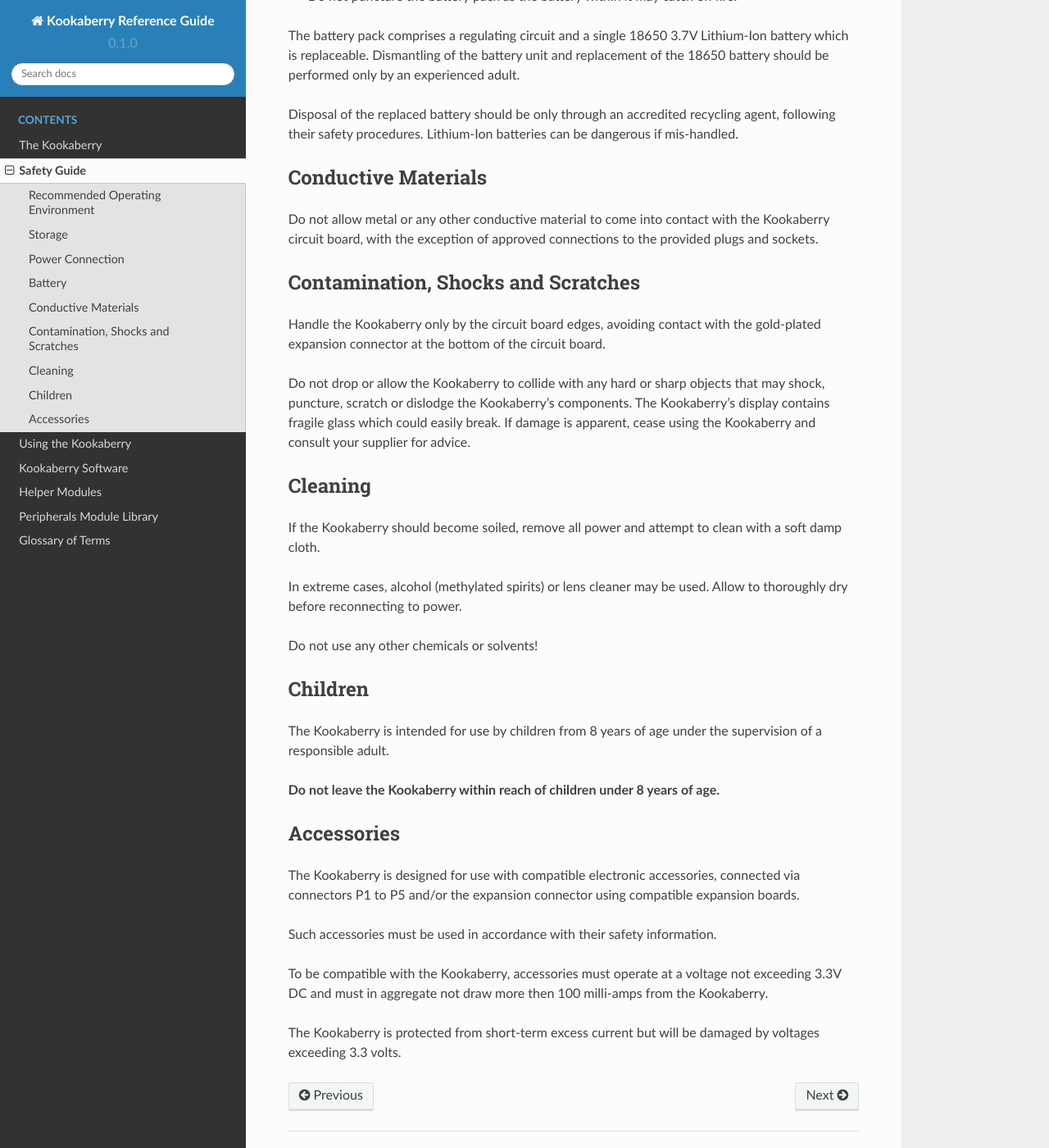
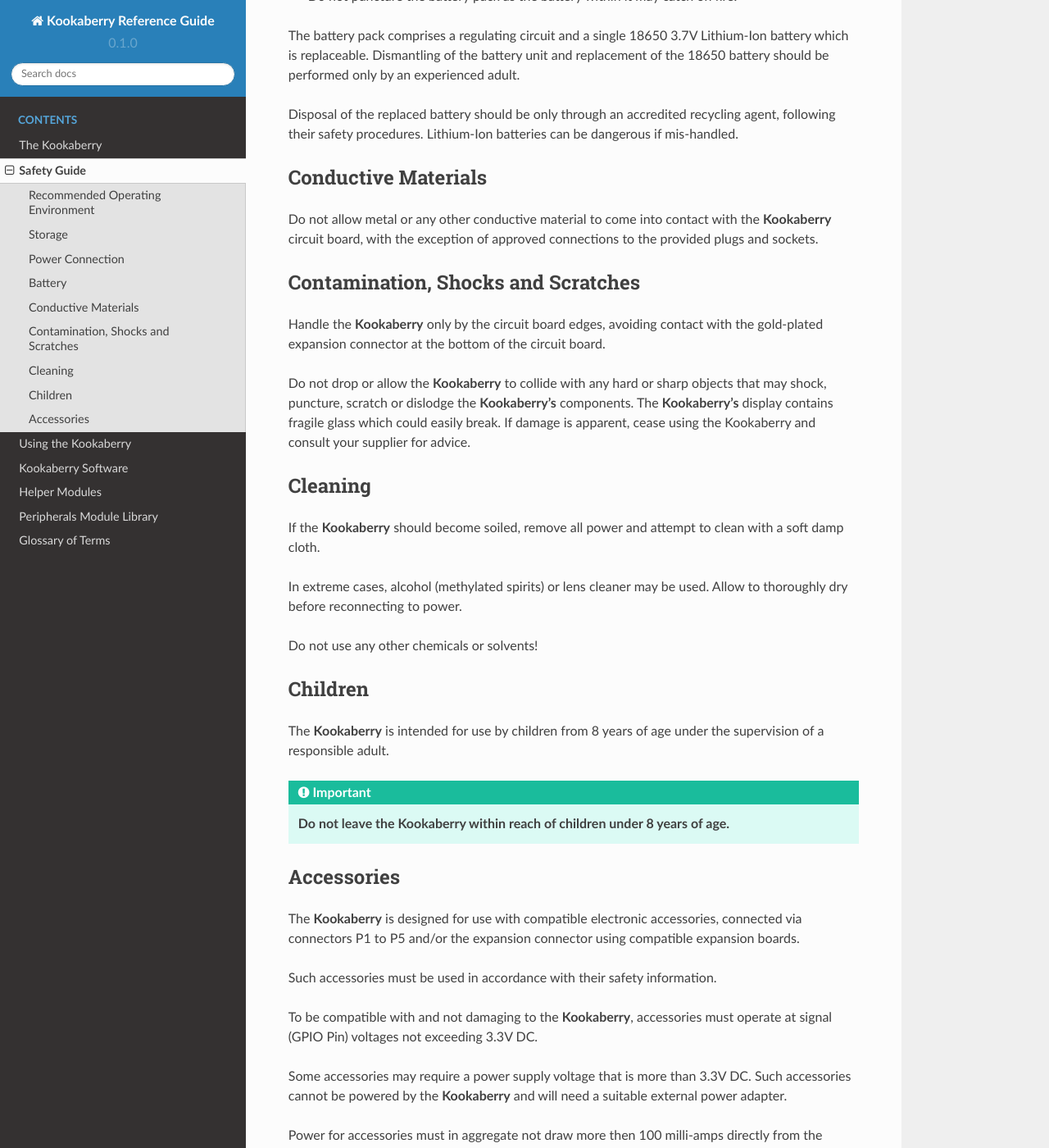
Before and after one commit to TDStrasser/Kookaberry-Reference-Guide, a Sphinx documentation site: the page built from docs/source/safety.rst, in a window 1280 px wide and 1400 px high, scrolled down 3011 px. Shown: the whole window at 82% size. Built offline with Sphinx 7.4.7 and the Read the Docs theme 2.0.0, drawn with Linux system fonts in a browser that asks for light colours; some of the changed text lies outside the part shown.

Commit message:
Clarification of signal and power voltages.

```diff
--- a/docs/source/safety.rst
+++ b/docs/source/safety.rst
@@ -48,16 +48,18 @@
 The **Kookaberry** may be powered by a compatible battery box supplying from 4.5V DC to 9V DC maximum,
 which is connected to the 2-pin Power connector on the rear of the circuit board to the right of the Reset button.
 
-Alternatively, power can be supplied from a 5V DC USB-compliant battery pack or computer connection via the USB-C connector at the top-centre of the rear of the circuit board.  Do not power the Kookaberry directly from a USB charger as erroneous operation or damage could occur.
+Alternatively, power can be supplied from a 5V DC USB-compliant battery pack or computer connection via the USB-C connector
+at the top-centre of the rear of the circuit board.
+Do not power the Kookaberry directly from a USB charger as erroneous operation or damage could occur.
 
 Battery
 -------
 
-The Kookaberry is normally supplied with a cylindrical 5-volt rechargeable USB battery pack and a compatible USB-A to USB-C cable.
+The **Kookaberry** is normally supplied with a cylindrical 5-volt rechargeable USB battery pack and a compatible USB-A to USB-C cable.
 
 The battery pack may be recharged using a USB charger (not supplied).
 
-* Do not leave the Kookaberry connected to the battery pack when it is being recharged.
+* Do not leave the **Kookaberry** connected to the battery pack when it is being recharged.
 * Do not leave the battery pack on recharge for an extended period after its indicator light has stopped blinking.
 * Do not overload the battery pack as it will overheat and possibly catch alight.
 * Do not leave the battery pack in a hot or wet environment.
@@ -72,22 +74,22 @@
 Conductive Materials
 --------------------
 
-Do not allow metal or any other conductive material to come into contact with the Kookaberry circuit board,
+Do not allow metal or any other conductive material to come into contact with the **Kookaberry** circuit board,
 with the exception of approved connections to the provided plugs and sockets.
 
 Contamination, Shocks and Scratches
 -----------------------------------
 
-Handle the Kookaberry only by the circuit board edges, avoiding contact with the gold-plated expansion connector at the bottom of the circuit board.
+Handle the **Kookaberry** only by the circuit board edges, avoiding contact with the gold-plated expansion connector at the bottom of the circuit board.
 
-Do not drop or allow the Kookaberry to collide with any hard or sharp objects that may shock, puncture, scratch or dislodge the Kookaberry’s components.
-The Kookaberry’s display contains fragile glass which could easily break.
+Do not drop or allow the **Kookaberry** to collide with any hard or sharp objects that may shock, puncture, scratch or dislodge the **Kookaberry’s** components.
+The **Kookaberry’s** display contains fragile glass which could easily break.
 If damage is apparent, cease using the Kookaberry and consult your supplier for advice.
 
 Cleaning
 --------
 
-If the Kookaberry should become soiled, remove all power and attempt to clean with a soft damp cloth.
+If the **Kookaberry** should become soiled, remove all power and attempt to clean with a soft damp cloth.
 
 In extreme cases, alcohol (methylated spirits) or lens cleaner may be used.  Allow to thoroughly dry before reconnecting to power.
 
@@ -96,17 +98,26 @@
 Children
 --------
 
-The Kookaberry is intended for use by children from 8 years of age under the supervision of a responsible adult.
+The **Kookaberry** is intended for use by children from 8 years of age under the supervision of a responsible adult.
 
-**Do not leave the Kookaberry within reach of children under 8 years of age.**
+.. important::
+
+   **Do not leave the Kookaberry within reach of children under 8 years of age.**
 
 Accessories
 -----------
 
-The Kookaberry is designed for use with compatible electronic accessories, connected via connectors P1 to P5 and/or the expansion connector using compatible expansion boards.
+The **Kookaberry** is designed for use with compatible electronic accessories, connected via connectors P1 to P5 and/or
+the expansion connector using compatible expansion boards.
 
 Such accessories must be used in accordance with their safety information.
 
-To be compatible with the Kookaberry, accessories must operate at a voltage not exceeding 3.3V DC and must in aggregate not draw more then 100 milli-amps from the Kookaberry.
+To be compatible with and not damaging to the **Kookaberry**, accessories must operate at signal (GPIO Pin) voltages not exceeding 3.3V DC.
 
-The Kookaberry is protected from short-term excess current but will be damaged by voltages exceeding 3.3 volts.
+Some accessories may require a power supply voltage that is more than 3.3V DC.
+Such accessories cannot be powered by the **Kookaberry** and will need a suitable external power adapter.
+
+Power for accessories must in aggregate not draw more then 100 milli-amps directly from the **Kookaberry**.
+
+The **Kookaberry** is protected from short-term excess current but will be damaged by voltages exceeding 3.3 volts
+being applied to any connector other than the external power input connector.
```
